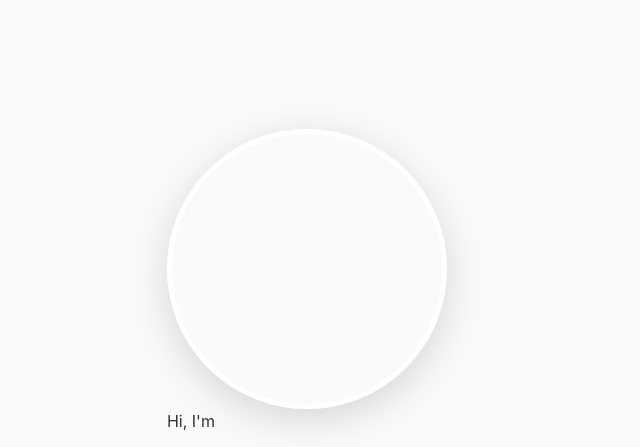
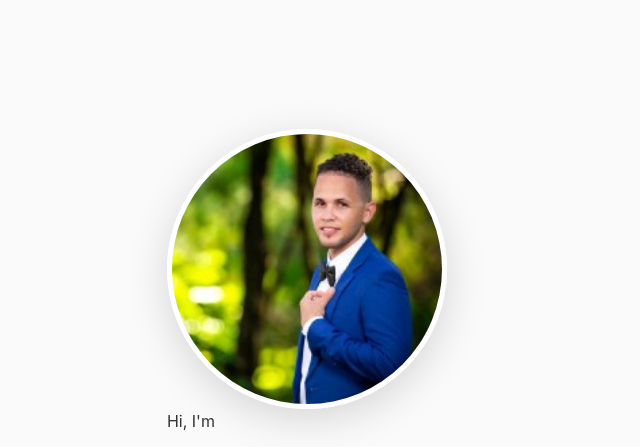
Before and after one commit to cloud-public/portfolio-Noel-Lora, a website: page public/index.html in a window 1280 px wide. Shown: the top 447 px of the page, without its empty margins (303-943 px from the left). Drawn offline with Linux system fonts and the light colour scheme.

Commit message:
Corrijo ruta de imagen

```diff
--- a/public/index.html
+++ b/public/index.html
@@ -12,7 +12,9 @@
 <nav class="navbar-sticky">
     <div class="navbar-content">
         <div class="navbar-left">
-            <img src="imagenes/profile.jpg" alt="Noel Lora" class="navbar-avatar">
+
+            <img src="../imagenes/profile.jpg" alt="Noel Lora" class="navbar-avatar">
+
             <span class="navbar-name">Noel Lora</span>
         </div>
 
@@ -82,7 +84,8 @@
                 <div class="hero-left">
                     <div class="profile-image">
 
-                        <img src="imagenes/profile.jpg" alt="Logo">
+                        <img src="../imagenes/profile.jpg"  alt="Logo">
+
 
                 </div>
                 <div class="hero-right">
```
